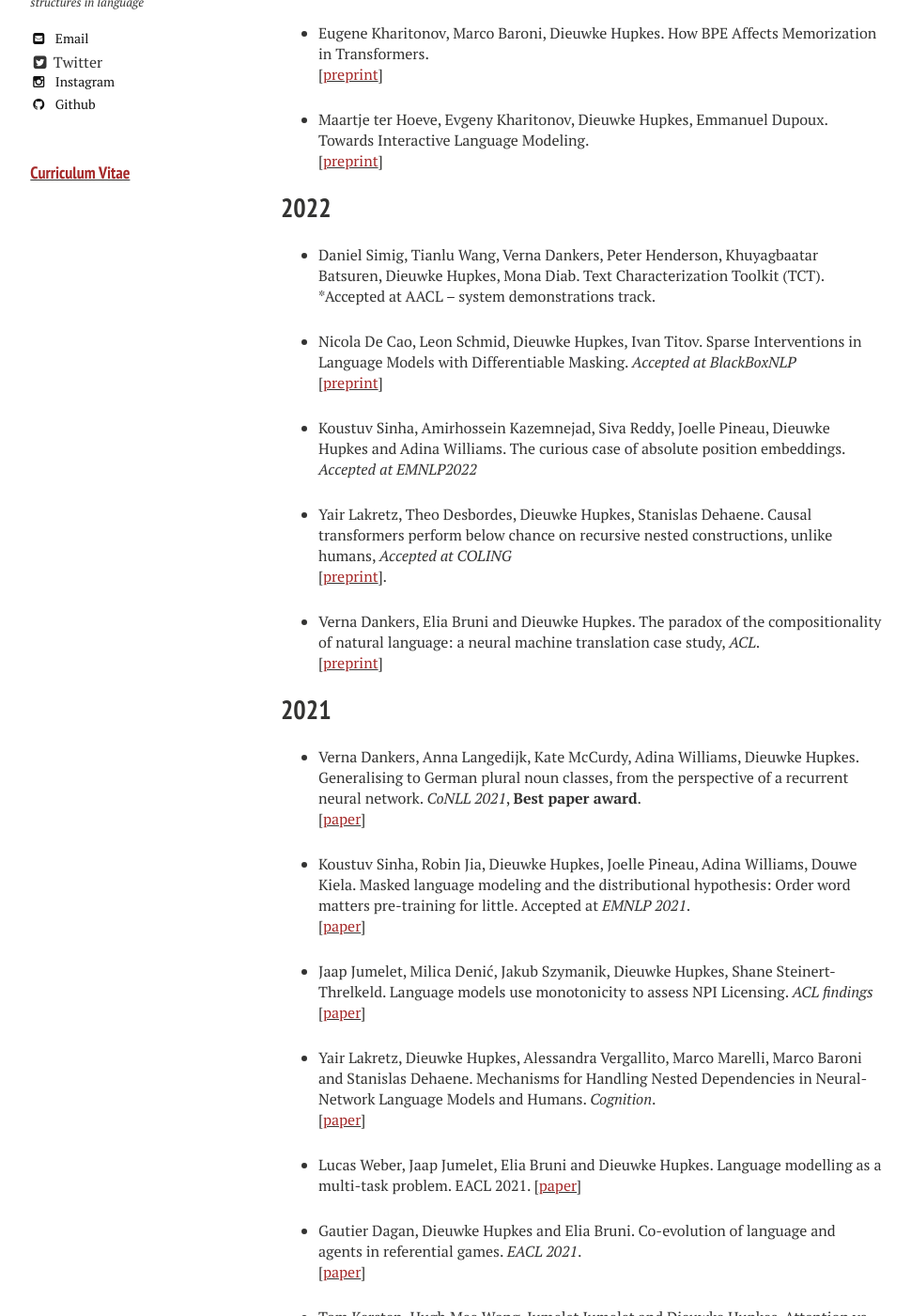
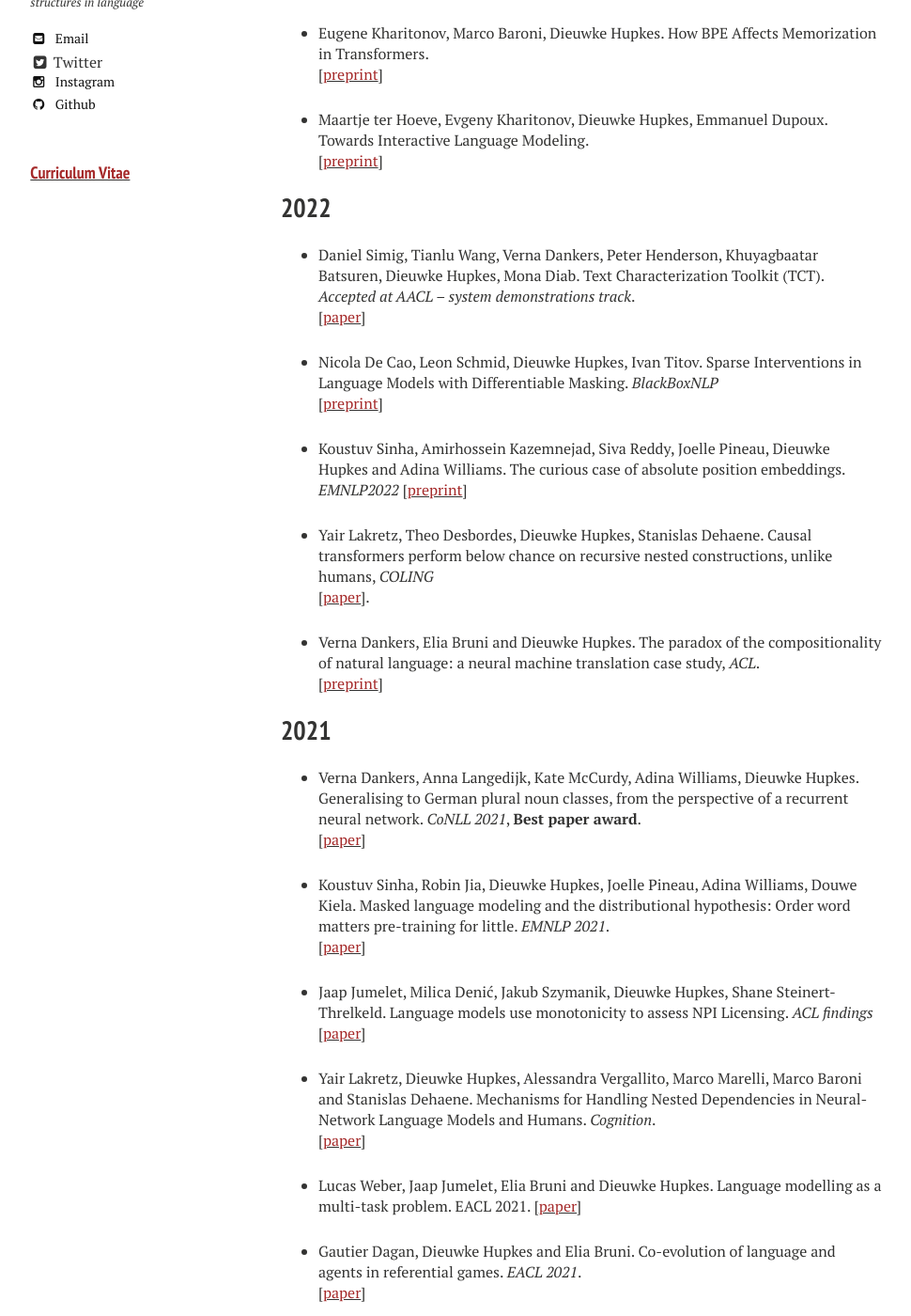
Before and after one commit to dieuwkehupkes/dieuwkehupkes.github.io, a Jekyll site: the page built from publications.md, in a window 1280 px wide and 1400 px high, scrolled down 1301 px. Shown: the whole window at 94% size, without its empty margins (21-991 px from the left). Built offline with Jekyll 4.4.1, drawn with Linux system fonts in a browser that asks for light colours; nearby versions of some CDN libraries; some of the changed text lies outside the part shown.

Commit message:
Update some links in publications

```diff
--- a/publications.md
+++ b/publications.md
@@ -26,16 +26,18 @@ You can also find me on <a href="https://scholar.google.com/citations?user=tAtSM
 
 ## 2022
 
-* Daniel Simig, Tianlu Wang, Verna Dankers, Peter Henderson, Khuyagbaatar Batsuren, Dieuwke Hupkes, Mona Diab. Text Characterization Toolkit (TCT). *Accepted at AACL -- system demonstrations track.
+* Daniel Simig, Tianlu Wang, Verna Dankers, Peter Henderson, Khuyagbaatar Batsuren, Dieuwke Hupkes, Mona Diab. Text Characterization Toolkit (TCT). *Accepted at AACL -- system demonstrations track*. \\
+\[[<font color="brown">paper</font>](https://aclanthology.org/2022.aacl-demo.9.pdf){:target="blank"}\]
 
-* Nicola De Cao, Leon Schmid, Dieuwke Hupkes, Ivan Titov. Sparse Interventions in Language Models with Differentiable Masking. *Accepted at BlackBoxNLP* \\
+* Nicola De Cao, Leon Schmid, Dieuwke Hupkes, Ivan Titov. Sparse Interventions in Language Models with Differentiable Masking. *BlackBoxNLP* \\
 \[[<font color="brown">preprint</font>](https://arxiv.org/pdf/2112.06837){:target="blank"}\]
 
-* Koustuv Sinha, Amirhossein Kazemnejad, Siva Reddy, Joelle Pineau, Dieuwke Hupkes and Adina Williams. The curious case of absolute position embeddings.
-*Accepted at EMNLP2022*
+* Koustuv Sinha, Amirhossein Kazemnejad, Siva Reddy, Joelle Pineau, Dieuwke Hupkes and Adina Williams. The curious case of absolute position embeddings. \\
+*EMNLP2022*
+\[[<font color="brown">preprint</font>](https://arxiv.org/abs/2210.12574){:target="blank"}\]
 
-* Yair Lakretz, Theo Desbordes, Dieuwke Hupkes, Stanislas Dehaene. Causal transformers perform below chance on recursive nested constructions, unlike humans, *Accepted at COLING* \\
-\[[<font color="brown">preprint</font>](https://arxiv.org/abs/2110.07240){:target="blank"}\].
+* Yair Lakretz, Theo Desbordes, Dieuwke Hupkes, Stanislas Dehaene. Causal transformers perform below chance on recursive nested constructions, unlike humans, *COLING* \\
+\[[<font color="brown">paper</font>](https://aclanthology.org/2022.coling-1.285.pdf){:target="blank"}\].
 
 * Verna Dankers, Elia Bruni and Dieuwke Hupkes. The paradox of the compositionality of natural language: a neural machine translation case study, *ACL*.\\
 \[[<font color="brown">preprint</font>](https://aclanthology.org/2022.acl-long.286/){:target="blank"}\]
@@ -47,7 +49,7 @@ You can also find me on <a href="https://scholar.google.com/citations?user=tAtSM
 \[[<font color="brown">paper</font>](https://aclanthology.org/2021.conll-1.8/){:target="blank"}\]
 
 
-* Koustuv Sinha, Robin Jia, Dieuwke Hupkes, Joelle Pineau, Adina Williams, Douwe Kiela. Masked language modeling and the distributional hypothesis: Order word matters pre-training for little. Accepted at *EMNLP 2021*. \\
+* Koustuv Sinha, Robin Jia, Dieuwke Hupkes, Joelle Pineau, Adina Williams, Douwe Kiela. Masked language modeling and the distributional hypothesis: Order word matters pre-training for little. *EMNLP 2021*. \\
 \[[<font color="brown">paper</font>](https://aclanthology.org/2021.emnlp-main.230/){:target="blank"}\]
 
 * Jaap Jumelet, Milica Denić, Jakub Szymanik, Dieuwke Hupkes, Shane Steinert-Threlkeld. Language models use monotonicity to assess NPI Licensing. *ACL findings*\\
@@ -62,16 +64,16 @@ You can also find me on <a href="https://scholar.google.com/citations?user=tAtSM
 * Gautier Dagan, Dieuwke Hupkes and Elia Bruni. Co-evolution of language and agents in referential games. *EACL 2021*.\\
 \[[<font color="brown">paper</font>](https://www.aclweb.org/anthology/2021.eacl-main.260.pdf){:target="blank"}\]
 
-* Tom Kersten, Hugh Mee Wong, Jumelet Jumelet and Dieuwke Hupkes. Attention vs Non-attention for a Shapley-based Explanation Method. *Accepted at the NAACL 2021 workshop DeeLIO*\\
+* Tom Kersten, Hugh Mee Wong, Jumelet Jumelet and Dieuwke Hupkes. Attention vs Non-attention for a Shapley-based Explanation Method. *ADeeLIO @ NAACL 2021*\\
 \[[<font color="brown">paper</font>](https://aclanthology.org/2021.deelio-1.13.pdf){:target="blank"}\]
 
 ## 2020
 * Diana Rodriguez Luna, Edoardo Maria Ponti, Dieuwke Hupkes, and Elia Bruni.
-Internal and External Pressures on Language Emergence: Least Effort, Object Constancy and Frequency. Accepted for *EMNLP-findings*. \\
+Internal and External Pressures on Language Emergence: Least Effort, Object Constancy and Frequency. *EMNLP-findings*. \\
 \[[<font color="brown">paper</font>](https://www.aclweb.org/anthology/2020.findings-emnlp.397.pdf){:target="blank"}\]
 
 * Oskar van der Wal, Silvan de Boer, Elia Bruni and Dieuwke Hupkes.
-The grammar of emergent languages. Accepted at *EMNLP 2020*. \\
+The grammar of emergent languages. *EMNLP 2020*. \\
 \[[<font color="brown">paper</font>](https://www.aclweb.org/anthology/2020.emnlp-main.270.pdf){:target="blank"}\]
 \[[<font color="brown">source code</font>](https://github.com/i-machine-think/emergent_grammar_induction){:target="_blank"}\]
 
```
